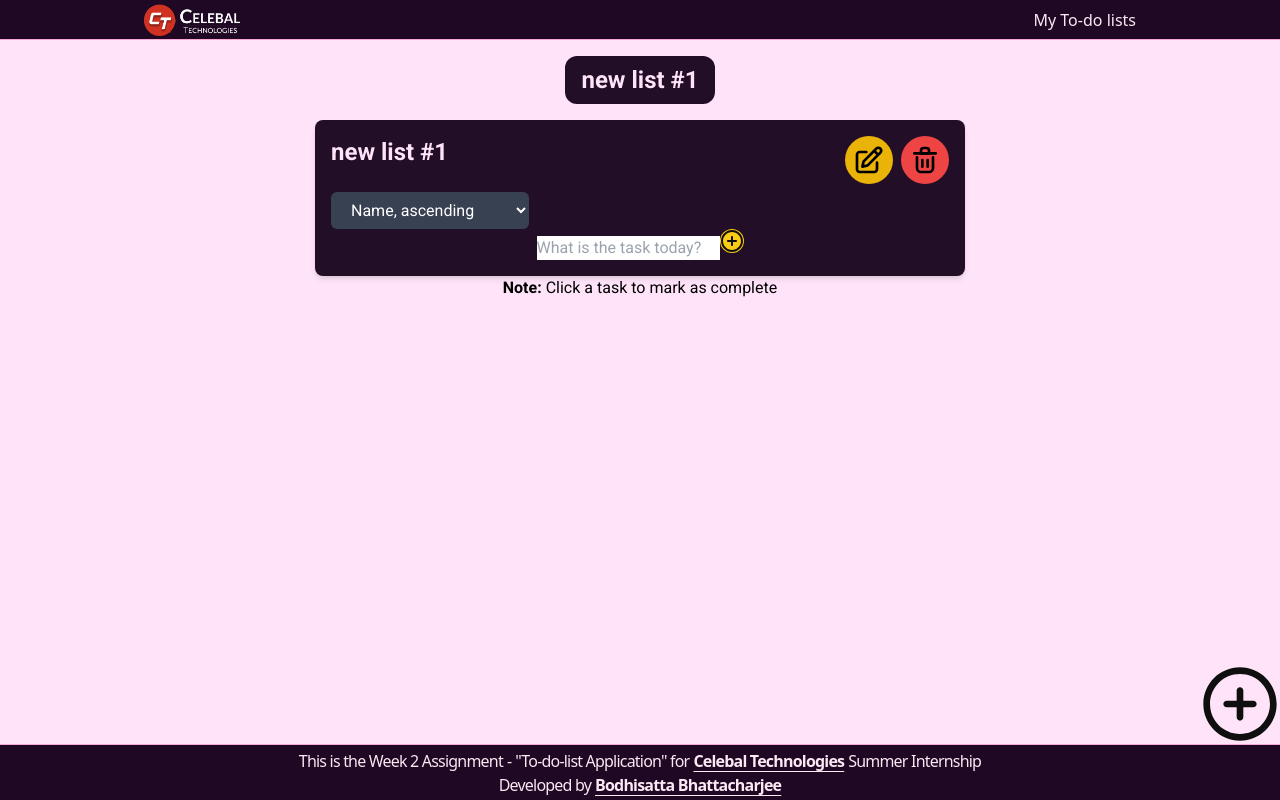
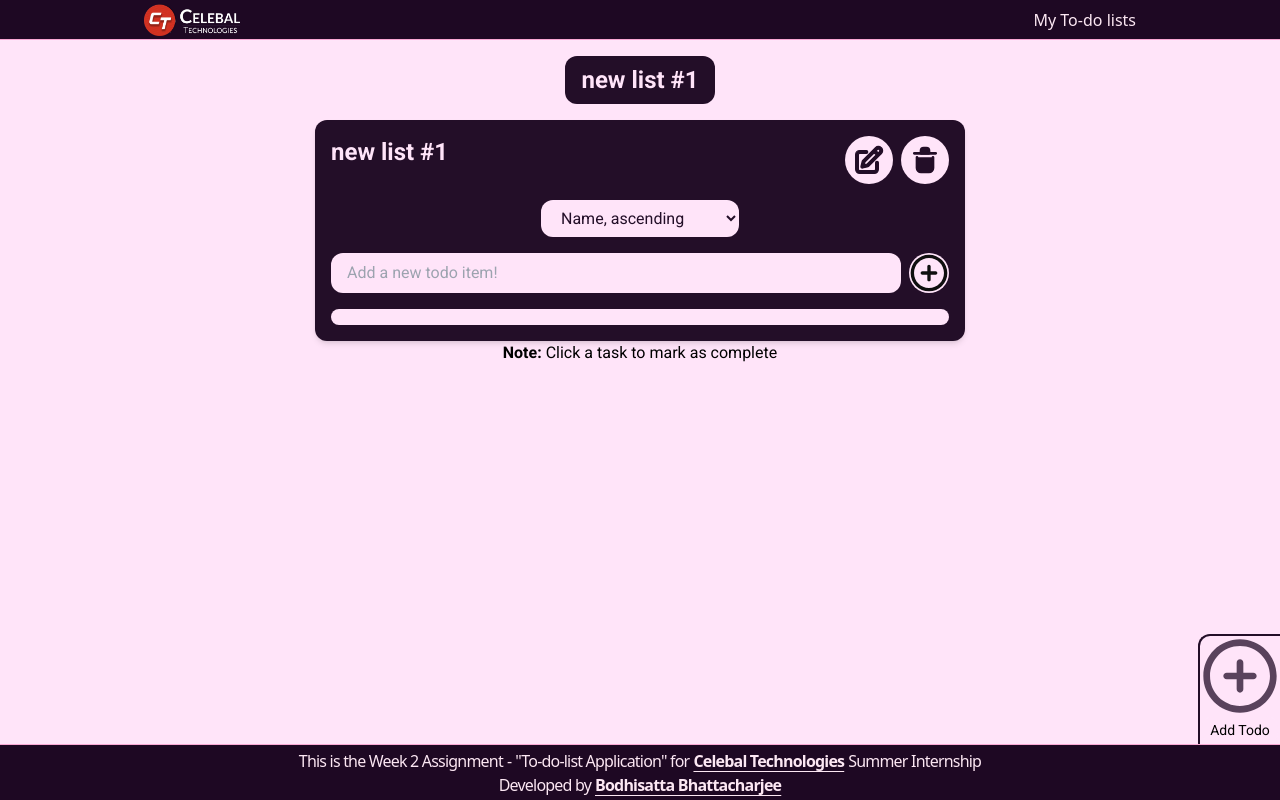
Before and after one commit to eziokittu/Week2_ToDoList, a React (Vite) app: page / in a window 1280 px wide. Both pictures are taken after a click on the button "Create a todo list". Built offline with nearby package versions, Linux system fonts and the light colour scheme.

Commit message:
checkpoint 1

```diff
--- a/src/components/TodoWrapper.jsx
+++ b/src/components/TodoWrapper.jsx
@@ -213,7 +213,7 @@ export const TodoWrapper = () => {
 
 			{/* Display the selected todo list */}
 			{currentListName && (
-				<div className="flex flex-col items-center bg-[#230e28] text-[#ffe4f9] p-4 rounded-lg shadow-md w-full sm:w-[650px]">
+				<div className="flex flex-col items-center bg-[#230e28] text-[#ffe4f9] p-4 rounded-xl shadow-md w-full sm:w-[650px]">
 
 					{/* Todo list name */}
 					<div className="w-full">
@@ -222,7 +222,7 @@ export const TodoWrapper = () => {
 								<div className="flex space-x-2 w-full">
 									{/* Rename input field */}
 									<input
-										className="bg-gray-700 text-white px-2 rounded text-2xl font-bold w-full"
+										className="bg-gray-700 text-white px-2 rounded-xl text-2xl font-bold w-full"
 										value={newListName}
 										maxLength={28}
 										onChange={(e) => setNewListName(e.target.value)}
@@ -251,21 +251,21 @@ export const TodoWrapper = () => {
 
 									{/* Edit button */}
 									<button
-										className="text-white px-2 bg-yellow-500 rounded-full p-2 ml-auto w-fit"
+										className="text-[#230e28] bg-[#ffe4f9] hover:bg-[#230e28] hover:text-yellow-400 rounded-full p-2 ml-auto w-fit"
 										onClick={() => {
 											setEditingListName(currentListName);
 											setNewListName(currentListName);
 										}}
 									>
-										<svg className="w-8 h-8" viewBox="0 0 24 24" fill="currentColor" xmlns="http://www.w3.org/2000/svg"><g id="SVGRepo_bgCarrier" strokeWidth="0"></g><g id="SVGRepo_tracerCarrier" strokeLinecap="round" strokeLinejoin="round"></g><g id="SVGRepo_iconCarrier"> <path fillRule="evenodd" clipRule="evenodd" d="M21.1213 2.70705C19.9497 1.53548 18.0503 1.53547 16.8787 2.70705L15.1989 4.38685L7.29289 12.2928C7.16473 12.421 7.07382 12.5816 7.02986 12.7574L6.02986 16.7574C5.94466 17.0982 6.04451 17.4587 6.29289 17.707C6.54127 17.9554 6.90176 18.0553 7.24254 17.9701L11.2425 16.9701C11.4184 16.9261 11.5789 16.8352 11.7071 16.707L19.5556 8.85857L21.2929 7.12126C22.4645 5.94969 22.4645 4.05019 21.2929 2.87862L21.1213 2.70705ZM18.2929 4.12126C18.6834 3.73074 19.3166 3.73074 19.7071 4.12126L19.8787 4.29283C20.2692 4.68336 20.2692 5.31653 19.8787 5.70705L18.8622 6.72357L17.3068 5.10738L18.2929 4.12126ZM15.8923 6.52185L17.4477 8.13804L10.4888 15.097L8.37437 15.6256L8.90296 13.5112L15.8923 6.52185ZM4 7.99994C4 7.44766 4.44772 6.99994 5 6.99994H10C10.5523 6.99994 11 6.55223 11 5.99994C11 5.44766 10.5523 4.99994 10 4.99994H5C3.34315 4.99994 2 6.34309 2 7.99994V18.9999C2 20.6568 3.34315 21.9999 5 21.9999H16C17.6569 21.9999 19 20.6568 19 18.9999V13.9999C19 13.4477 18.5523 12.9999 18 12.9999C17.4477 12.9999 17 13.4477 17 13.9999V18.9999C17 19.5522 16.5523 19.9999 16 19.9999H5C4.44772 19.9999 4 19.5522 4 18.9999V7.99994Z" fill="#000000"></path> </g></svg>
+										<svg className="w-8 h-8" viewBox="0 0 24 24" stroke="currentColor" fill="currentColor" xmlns="http://www.w3.org/2000/svg"><g id="SVGRepo_bgCarrier" strokeWidth="0"></g><g id="SVGRepo_tracerCarrier" strokeLinecap="round" strokeLinejoin="round"></g><g id="SVGRepo_iconCarrier"> <path fillRule="evenodd" clipRule="evenodd" d="M21.1213 2.70705C19.9497 1.53548 18.0503 1.53547 16.8787 2.70705L15.1989 4.38685L7.29289 12.2928C7.16473 12.421 7.07382 12.5816 7.02986 12.7574L6.02986 16.7574C5.94466 17.0982 6.04451 17.4587 6.29289 17.707C6.54127 17.9554 6.90176 18.0553 7.24254 17.9701L11.2425 16.9701C11.4184 16.9261 11.5789 16.8352 11.7071 16.707L19.5556 8.85857L21.2929 7.12126C22.4645 5.94969 22.4645 4.05019 21.2929 2.87862L21.1213 2.70705ZM18.2929 4.12126C18.6834 3.73074 19.3166 3.73074 19.7071 4.12126L19.8787 4.29283C20.2692 4.68336 20.2692 5.31653 19.8787 5.70705L18.8622 6.72357L17.3068 5.10738L18.2929 4.12126ZM15.8923 6.52185L17.4477 8.13804L10.4888 15.097L8.37437 15.6256L8.90296 13.5112L15.8923 6.52185ZM4 7.99994C4 7.44766 4.44772 6.99994 5 6.99994H10C10.5523 6.99994 11 6.55223 11 5.99994C11 5.44766 10.5523 4.99994 10 4.99994H5C3.34315 4.99994 2 6.34309 2 7.99994V18.9999C2 20.6568 3.34315 21.9999 5 21.9999H16C17.6569 21.9999 19 20.6568 19 18.9999V13.9999C19 13.4477 18.5523 12.9999 18 12.9999C17.4477 12.9999 17 13.4477 17 13.9999V18.9999C17 19.5522 16.5523 19.9999 16 19.9999H5C4.44772 19.9999 4 19.5522 4 18.9999V7.99994Z" fill="currentColor"></path> </g></svg>
 									</button>
 
 									{/* Delete Button */}
 									<button
-										className="bg-red-500 text-white px-2 rounded-full p-2 w-fit"
+										className="text-[#230e28] bg-[#ffe4f9] hover:bg-[#230e28] hover:text-red-500 px-2 rounded-full p-2 w-fit"
 										onClick={() => deleteTodoList(currentListName)}
 									>
-										<svg className="w-8 h-8" viewBox="0 0 24 24" fill="none" xmlns="http://www.w3.org/2000/svg"><g id="SVGRepo_bgCarrier" strokeWidth="0"></g><g id="SVGRepo_tracerCarrier" strokeLinecap="round" strokeLinejoin="round"></g><g id="SVGRepo_iconCarrier"> <path d="M10 12V17" stroke="#000000" strokeWidth="2" strokeLinecap="round" strokeLinejoin="round"></path> <path d="M14 12V17" stroke="#000000" strokeWidth="2" strokeLinecap="round" strokeLinejoin="round"></path> <path d="M4 7H20" stroke="#000000" strokeWidth="2" strokeLinecap="round" strokeLinejoin="round"></path> <path d="M6 10V18C6 19.6569 7.34315 21 9 21H15C16.6569 21 18 19.6569 18 18V10" stroke="#000000" strokeWidth="2" strokeLinecap="round" strokeLinejoin="round"></path> <path d="M9 5C9 3.89543 9.89543 3 11 3H13C14.1046 3 15 3.89543 15 5V7H9V5Z" stroke="#000000" strokeWidth="2" strokeLinecap="round" strokeLinejoin="round"></path> </g></svg>
+										<svg className="w-8 h-8" viewBox="0 0 24 24" stroke="currentColor" fill="currentColor" xmlns="http://www.w3.org/2000/svg"><g id="SVGRepo_bgCarrier" strokeWidth="0"></g><g id="SVGRepo_tracerCarrier" strokeLinecap="round" strokeLinejoin="round"></g><g id="SVGRepo_iconCarrier"> <path d="M10 12V17" stroke="currentColor" strokeWidth="2" strokeLinecap="round" strokeLinejoin="round"></path> <path d="M14 12V17" stroke="currentColor" strokeWidth="2" strokeLinecap="round" strokeLinejoin="round"></path> <path d="M4 7H20" stroke="currentColor" strokeWidth="2" strokeLinecap="round" strokeLinejoin="round"></path> <path d="M6 10V18C6 19.6569 7.34315 21 9 21H15C16.6569 21 18 19.6569 18 18V10" stroke="currentColor" strokeWidth="2" strokeLinecap="round" strokeLinejoin="round"></path> <path d="M9 5C9 3.89543 9.89543 3 11 3H13C14.1046 3 15 3.89543 15 5V7H9V5Z" stroke="currentColor" strokeWidth="2" strokeLinecap="round" strokeLinejoin="round"></path> </g></svg>
 									</button>
 								</div>
 							)}
@@ -273,9 +273,9 @@ export const TodoWrapper = () => {
 					</div>
 
 					{/* Sorting functionality */}
-					<div className="flex items-center justify-between w-full mt-2">
+					<div className="flex items-center text-center justify-between my-4">
 						<select
-							className="form-select bg-gray-700 text-white py-2 px-4 rounded-md"
+							className="form-select bg-[#ffe4f9] text-[#230e28] py-2 px-4 rounded-xl"
 							value={todoLists.find(list => list.name === currentListName)?.sortBy}
 							onChange={(e) => changeSortOrder(currentListName, e.target.value)}
 						>
@@ -290,6 +290,7 @@ export const TodoWrapper = () => {
 					<TodoForm addTodo={(todo) => addTodo(currentListName, todo)} />
 
 					{/* Displaying all sorted todo items */}
+					<div className="bg-[#ffe4f9] rounded-xl p-2 flex flex-col gap-2 w-full mt-4">
 					{sortTodos(todoLists.find(list => list.name === currentListName)?.todos, todoLists.find(list => list.name === currentListName)?.sortBy).map((todo) =>
 						todo.isEditing ? (
 							<EditTodoForm
@@ -308,11 +309,12 @@ export const TodoWrapper = () => {
 							/>
 						)
 					)}
+					</div>
 				</div>
 			)}
 
 			{/* bottom text */}
-			<div className="flex gap-1">
+			<div className="flex gap-1 mb-16">
 				<p className="font-bold">Note:</p>
 				<p>Click a task to mark as complete</p></div>
 		</div>
--- a/src/components/other/TodoForm.jsx
+++ b/src/components/other/TodoForm.jsx
@@ -14,14 +14,24 @@ export const TodoForm = ({ addTodo }) => {
     }
   };
   return (
-    <form onSubmit={handleSubmit} className="TodoForm">
-      <input type="text" value={value} onChange={(e) => setValue(e.target.value)} className="todo-input" placeholder='What is the task today?' />
+    <div className="flex flex-row gap-2 w-full">
+
+      {/* New todo input */}
+      <input
+        type="text"
+        value={value}
+        onChange={(e) => setValue(e.target.value)}
+        className="w-full px-4 py-2 rounded-xl bg-[#ffe4f9] text-[#230e28]"
+        placeholder='Add a new todo item!'
+      />
+
+      {/* button to submit */}
       <button
-        type="submit"
-        className='bg-yellow-400 rounded-full'
+        onClick={handleSubmit}
+        className='w-10 bg-[#ffe4f9] rounded-full'
       >
-        <svg className='w-6 h-6' viewBox="0 0 24 24" fill="currentColor" xmlns="http://www.w3.org/2000/svg"><g id="SVGRepo_bgCarrier" strokeWidth="0"></g><g id="SVGRepo_tracerCarrier" strokeLinecap="round" strokeLinejoin="round"></g><g id="SVGRepo_iconCarrier"> <path d="M11 8C11 7.44772 11.4477 7 12 7C12.5523 7 13 7.44772 13 8V11H16C16.5523 11 17 11.4477 17 12C17 12.5523 16.5523 13 16 13H13V16C13 16.5523 12.5523 17 12 17C11.4477 17 11 16.5523 11 16V13H8C7.44771 13 7 12.5523 7 12C7 11.4477 7.44772 11 8 11H11V8Z" fill="#0F0F0F"></path> <path fillRule="evenodd" clipRule="evenodd" d="M23 12C23 18.0751 18.0751 23 12 23C5.92487 23 1 18.0751 1 12C1 5.92487 5.92487 1 12 1C18.0751 1 23 5.92487 23 12ZM3.00683 12C3.00683 16.9668 7.03321 20.9932 12 20.9932C16.9668 20.9932 20.9932 16.9668 20.9932 12C20.9932 7.03321 16.9668 3.00683 12 3.00683C7.03321 3.00683 3.00683 7.03321 3.00683 12Z" fill="#0F0F0F"></path> </g></svg>
+        <svg className='w-10 h-10' viewBox="0 0 24 24" fill="currentColor" xmlns="http://www.w3.org/2000/svg"><g id="SVGRepo_bgCarrier" strokeWidth="0"></g><g id="SVGRepo_tracerCarrier" strokeLinecap="round" strokeLinejoin="round"></g><g id="SVGRepo_iconCarrier"> <path d="M11 8C11 7.44772 11.4477 7 12 7C12.5523 7 13 7.44772 13 8V11H16C16.5523 11 17 11.4477 17 12C17 12.5523 16.5523 13 16 13H13V16C13 16.5523 12.5523 17 12 17C11.4477 17 11 16.5523 11 16V13H8C7.44771 13 7 12.5523 7 12C7 11.4477 7.44772 11 8 11H11V8Z" fill="#0F0F0F"></path> <path fillRule="evenodd" clipRule="evenodd" d="M23 12C23 18.0751 18.0751 23 12 23C5.92487 23 1 18.0751 1 12C1 5.92487 5.92487 1 12 1C18.0751 1 23 5.92487 23 12ZM3.00683 12C3.00683 16.9668 7.03321 20.9932 12 20.9932C16.9668 20.9932 20.9932 16.9668 20.9932 12C20.9932 7.03321 16.9668 3.00683 12 3.00683C7.03321 3.00683 3.00683 7.03321 3.00683 12Z" fill="#0F0F0F"></path> </g></svg>
       </button>
-    </form>
+    </div>
   )
 }
--- a/src/components/other/TodoListAddButton.jsx
+++ b/src/components/other/TodoListAddButton.jsx
@@ -4,9 +4,10 @@ const TodoListAddButton = ({addTodoList}) => {
   return (
     <div
       onClick={addTodoList}
-      className="fixed right-0 bottom-16 sm:bottom-14"
+      className="fixed flex flex-col justify-center items-center right-0 bottom-16 sm:bottom-14 bg-[#ffe4f9]/20 hover:bg-[#ffe4f9] rounded-tl-xl border-t-2 border-l-2 border-[#230e28] group"
     >
-      <svg className='w-20 h-20' viewBox="0 0 24 24" fill="none" xmlns="http://www.w3.org/2000/svg"><g id="SVGRepo_bgCarrier" strokeWidth="0"></g><g id="SVGRepo_tracerCarrier" strokeLinecap="round" strokeLinejoin="round"></g><g id="SVGRepo_iconCarrier"> <path d="M11 8C11 7.44772 11.4477 7 12 7C12.5523 7 13 7.44772 13 8V11H16C16.5523 11 17 11.4477 17 12C17 12.5523 16.5523 13 16 13H13V16C13 16.5523 12.5523 17 12 17C11.4477 17 11 16.5523 11 16V13H8C7.44771 13 7 12.5523 7 12C7 11.4477 7.44772 11 8 11H11V8Z" fill="#0F0F0F"></path> <path fillRule="evenodd" clipRule="evenodd" d="M23 12C23 18.0751 18.0751 23 12 23C5.92487 23 1 18.0751 1 12C1 5.92487 5.92487 1 12 1C18.0751 1 23 5.92487 23 12ZM3.00683 12C3.00683 16.9668 7.03321 20.9932 12 20.9932C16.9668 20.9932 20.9932 16.9668 20.9932 12C20.9932 7.03321 16.9668 3.00683 12 3.00683C7.03321 3.00683 3.00683 7.03321 3.00683 12Z" fill="#0F0F0F"></path> </g></svg>
+      <svg className='w-20 h-20 animate-pulse group-hover:animate-none text-[#230e28]/90 hover:text-[#230e28]' viewBox="0 0 24 24" fill="currentColor" xmlns="http://www.w3.org/2000/svg"><g id="SVGRepo_bgCarrier" strokeWidth="0"></g><g id="SVGRepo_tracerCarrier" strokeLinecap="round" strokeLinejoin="round"></g><g id="SVGRepo_iconCarrier"> <path d="M11 8C11 7.44772 11.4477 7 12 7C12.5523 7 13 7.44772 13 8V11H16C16.5523 11 17 11.4477 17 12C17 12.5523 16.5523 13 16 13H13V16C13 16.5523 12.5523 17 12 17C11.4477 17 11 16.5523 11 16V13H8C7.44771 13 7 12.5523 7 12C7 11.4477 7.44772 11 8 11H11V8Z" fill="currentColor"></path> <path fillRule="evenodd" clipRule="evenodd" d="M23 12C23 18.0751 18.0751 23 12 23C5.92487 23 1 18.0751 1 12C1 5.92487 5.92487 1 12 1C18.0751 1 23 5.92487 23 12ZM3.00683 12C3.00683 16.9668 7.03321 20.9932 12 20.9932C16.9668 20.9932 20.9932 16.9668 20.9932 12C20.9932 7.03321 16.9668 3.00683 12 3.00683C7.03321 3.00683 3.00683 7.03321 3.00683 12Z" fill="currentColor"></path> </g></svg>
+      <p className='text-sm bg-[#ffe4f9] rounded-xl px-2 py-1'>Add Todo</p>
     </div>
   )
 }
--- a/src/components/other/TopMenu.jsx
+++ b/src/components/other/TopMenu.jsx
@@ -87,11 +87,11 @@ const TopMenu = ({ addTodoList, currentListName, setCurrentListName, todoLists }
   };
 
   return (
-    <div className="flex items-center">
+    <div className="flex justify-center items-center text-center">
       {todoLists.length === 0 ? (
         <div>
           <button
-            className="bg-[#230e28] text-[#ffe4f9] text-center font-bold text-lg xsm:text-xl sm:text-2xl py-2 px-4 rounded-xl"
+            className="bg-[#230e28] text-[#ffe4f9] text-center font-bold text-lg xsm:text-xl sm:text-2xl py-2 px-4 rounded-xl h-14"
             onClick={addTodoList}
           >
             Create a todo list
--- a/src/components/reusable/TodoItem.jsx
+++ b/src/components/reusable/TodoItem.jsx
@@ -34,7 +34,7 @@ const TodoItem = ({ item, deleteItem, updateItem }) => {
         value={text}
         onChange={handleTextChange}
       />
-      <button onClick={() => deleteItem(item.id)} className="bg-red-500 text-white px-2 py-1 rounded ml-2">Delete</button>
+      <button onClick={() => deleteItem(item.id)} className="bg-red-500 text-white px-2 py-1 rounded-xl ml-2">Delete</button>
     </div>
   );
 };
```
Also changed, not shown: src/components/other/Todo.jsx (+8 -8 lines).
